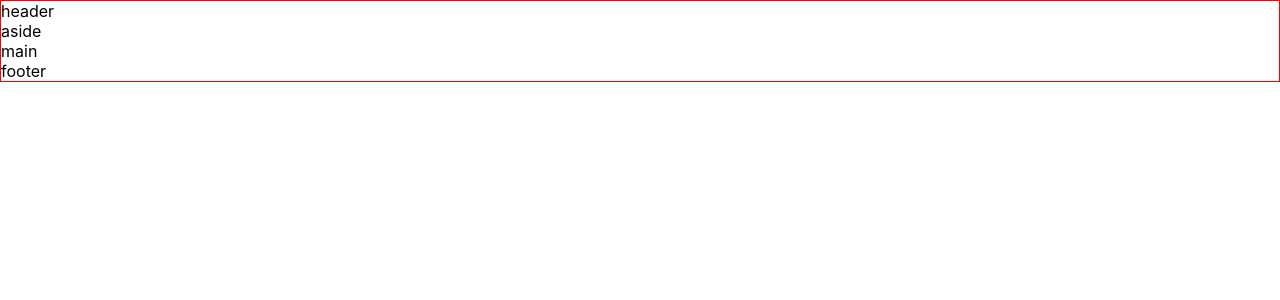
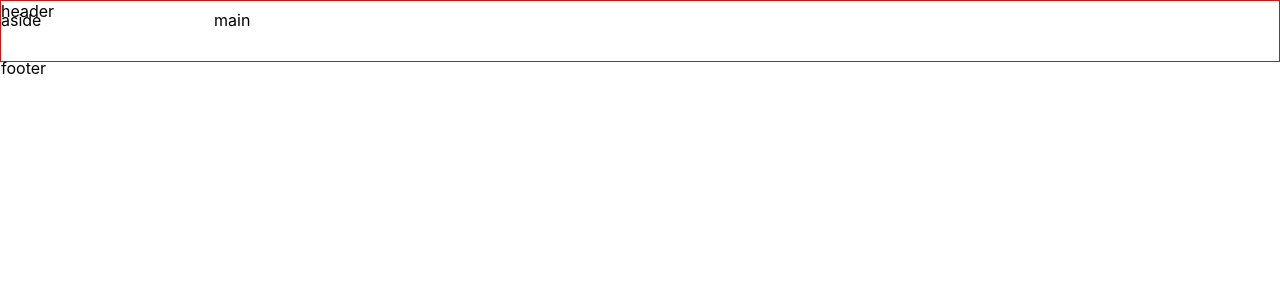
Before and after one commit to Lior229/northwind, a React (Create React App) app: page / in a window 1280 px wide. Shown: the top 300 px of the page. Built offline with nearby package versions, Linux system fonts and the light colour scheme; the HTML template or start-up script is replaced by a standard one.

Commit message:
more changes

```diff
--- a/src/components/LayoutArea/LayoutArea.module.scss
+++ b/src/components/LayoutArea/LayoutArea.module.scss
@@ -1,3 +1,11 @@
 .LayoutArea {
     border:1px solid red;
+    display: grid;
+    height: 100%;
+    grid-template-rows: 15% 80% 5%;
+    grid-template-columns: repeat(6, 1fr);
+
+    & > header, & > footer{
+        grid-column: span 6;
+    }
 }
```
